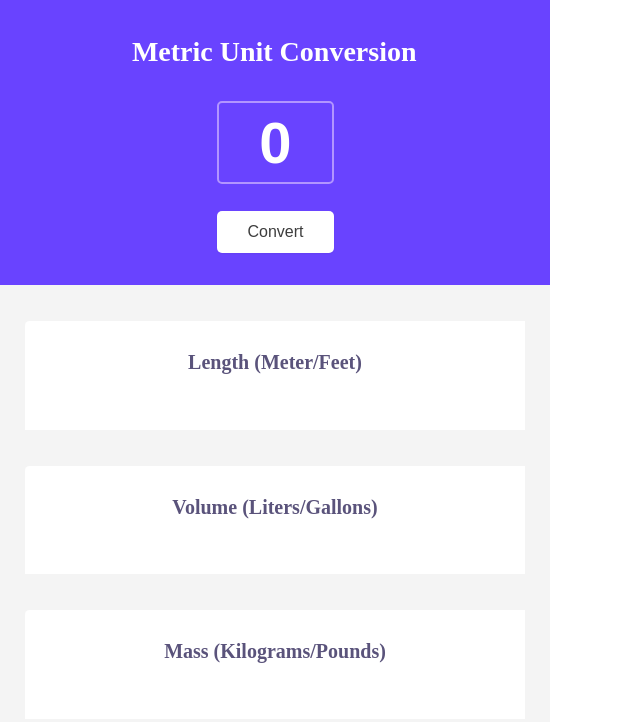
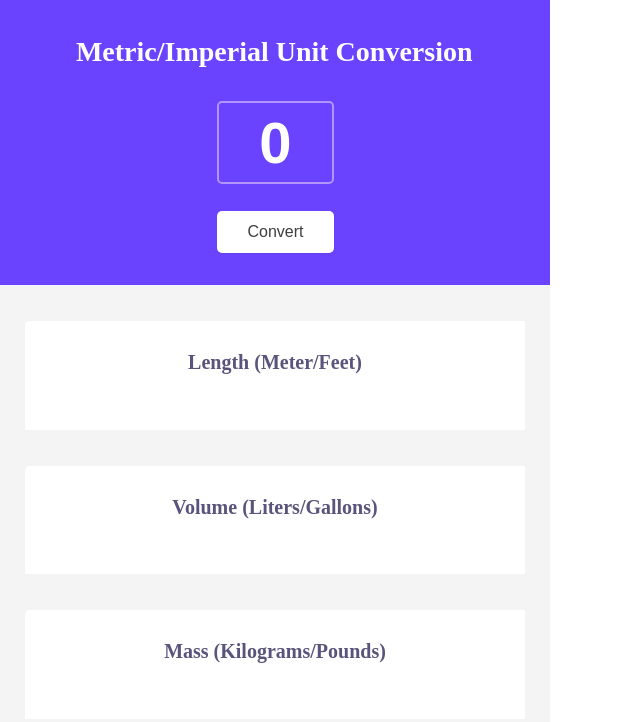
Before and after one commit to az4msy-glitch/M-I.UC, a plain HTML site: page index.html in a window 1280 px wide. Shown: the whole page, without its empty margins (0-640 px from the left). Drawn offline with Linux system fonts and the light colour scheme.

Commit message:
Update index.html

```diff
--- a/index.html
+++ b/index.html
@@ -4,7 +4,7 @@
     </head>
     <body>
         <div id="upper-container">
-            <h1 id="titile">Metric Unit Conversion</h1>
+            <h1 id="titile">Metric/Imperial Unit Conversion</h1>
             <input type="text" id="input" inputmode="numeric" pattern="[0-9]*" maxlength="3" placeholder="0">
             <button id="btn" onclick="conversion()">Convert</button>
         </div>
```
